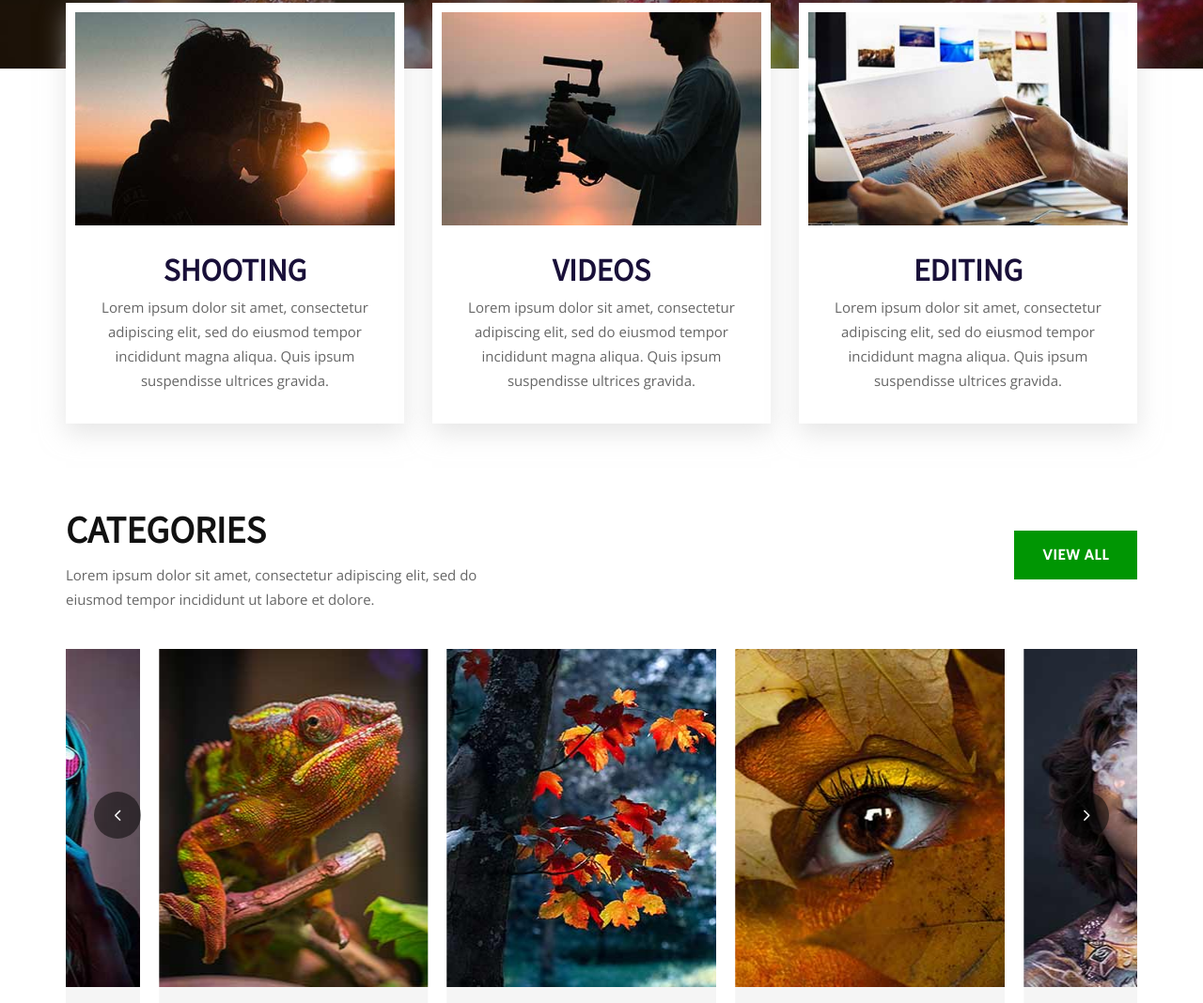
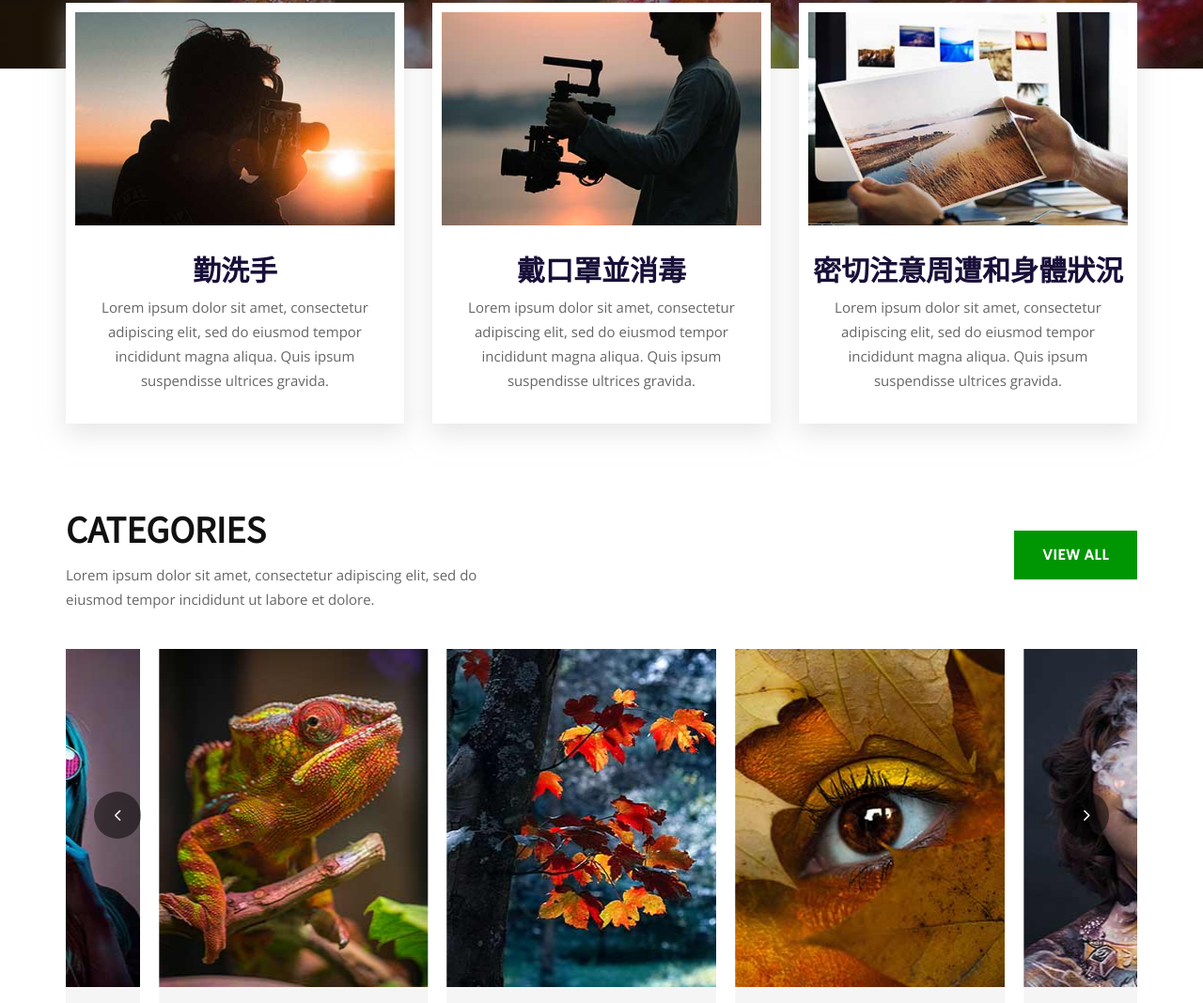
Before and after one commit to A108070031/WuHan, a plain HTML site: page index.html in a window 1280 px wide. Shown: the part 913-1981 px from the top of the page at 94% size. Drawn offline with nearby package versions, Linux system fonts and the light colour scheme.

Commit message:
Update index.html

```diff
--- a/index.html
+++ b/index.html
@@ -109,7 +109,7 @@
                 <div class="col-lg-4 col-md-6 col-sm-6">
                     <div class="services-item">
                         <img src="img/services/service-1.jpg" alt="">
-                        <h3>Shooting</h3>
+                        <h3>勤洗手</h3>
                         <p>Lorem ipsum dolor sit amet, consectetur adipiscing elit, sed do eiusmod tempor incididunt
                             magna aliqua. Quis ipsum suspendisse ultrices gravida.</p>
                     </div>
@@ -117,7 +117,7 @@
                 <div class="col-lg-4 col-md-6 col-sm-6">
                     <div class="services-item">
                         <img src="img/services/service-2.jpg" alt="">
-                        <h3>Videos</h3>
+                        <h3>戴口罩並消毒</h3>
                         <p>Lorem ipsum dolor sit amet, consectetur adipiscing elit, sed do eiusmod tempor incididunt
                             magna aliqua. Quis ipsum suspendisse ultrices gravida.</p>
                     </div>
@@ -125,7 +125,7 @@
                 <div class="col-lg-4 col-md-6 col-sm-6">
                     <div class="services-item">
                         <img src="img/services/service-3.jpg" alt="">
-                        <h3>Editing</h3>
+                        <h3>密切注意周遭和身體狀況</h3>
                         <p>Lorem ipsum dolor sit amet, consectetur adipiscing elit, sed do eiusmod tempor incididunt
                             magna aliqua. Quis ipsum suspendisse ultrices gravida.</p>
                     </div>
```
